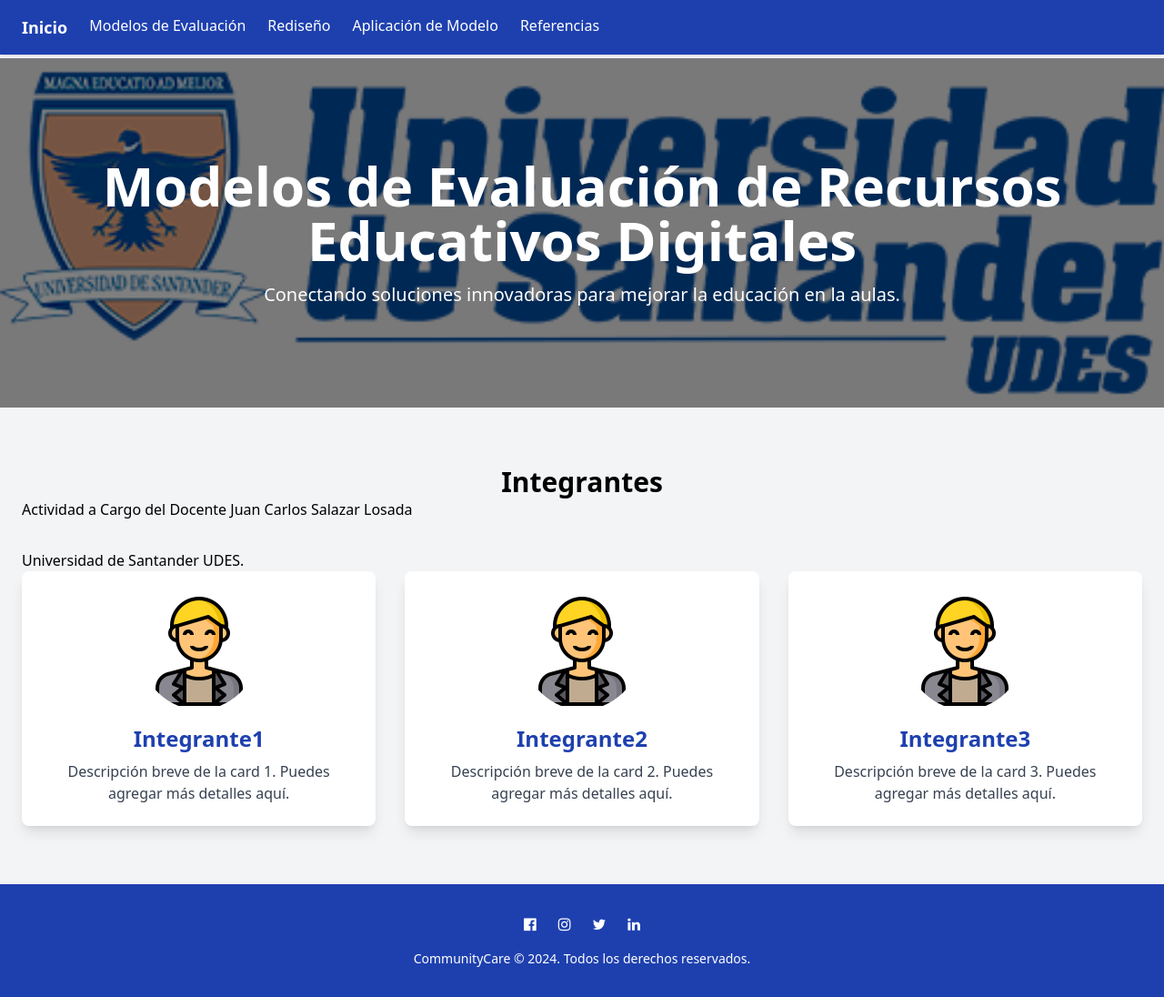
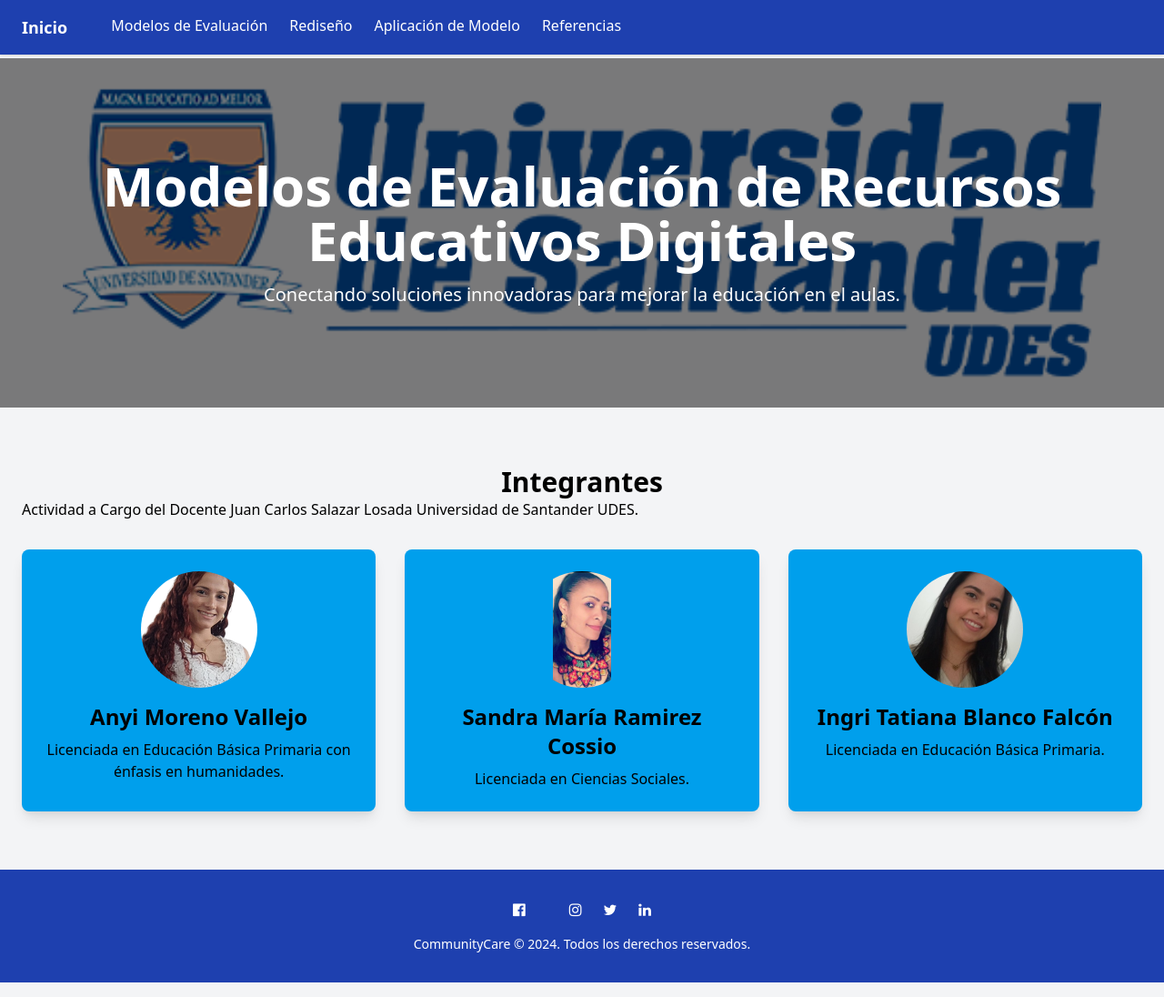
Before and after one commit to kjsvbshk/UDES, a plain HTML site: page public/index.html in a window 1280 px wide. Shown: the whole page at 91% size. Drawn offline with nearby package versions, Linux system fonts and the light colour scheme.

Commit message:
new versel.json and routes

```diff
--- a/postcss.config.js
+++ /dev/null
@@ -1,6 +0,0 @@
-module.exports = {
-  plugins: {
-    tailwindcss: {},
-    autoprefixer: {},
-  },
-}
--- a/src/index.html
+++ b/public/index.html
@@ -5,9 +5,10 @@
     <title>Inicio</title>
     <meta charset="UTF-8">
     <meta name="viewport" content="width=device-width, initial-scale=1">
-    <link href="../public/styles.css" rel="stylesheet">
+    <link href="https://cdn.jsdelivr.net/npm/tailwindcss@2.2.19/dist/tailwind.min.css" rel="stylesheet">
     <link rel="stylesheet" href="https://fonts.googleapis.com/css?family=Lato|Montserrat">
     <link rel="stylesheet" href="https://cdnjs.cloudflare.com/ajax/libs/font-awesome/4.7.0/css/font-awesome.min.css">
+    <script src="https://unpkg.com/@tailwindcss/browser@4"></script>
 </head>
 
 <body class="font-sans bg-gray-100">
@@ -16,78 +17,75 @@
     <nav class="bg-blue-800 shadow fixed w-full top-0 z-50">
         <div class="container mx-auto px-6 py-4 flex justify-between items-center">
             <div class="flex space-x-6">
-                <a href="index.html" class="text-white font-semibold text-lg hover:text-blue-300">Inicio</a>
-                <a href="modelosRED.html" class="text-white hover:text-blue-300">Modelos de Evaluación</a>
-                <a href="rediseno.html" class="text-white hover:text-blue-300">Rediseño</a>
-                <a href="aplicacion.html" class="text-white hover:text-blue-300">Aplicación de Modelo</a>
-                <a href="referencias.html" class="text-white hover:text-blue-300">Referencias</a>
+                <a href="/" class="text-white font-semibold text-lg hover:text-blue-300">Inicio</a>
+                <a href="/modelos" class="text-white hover:text-blue-300">Modelos de Evaluación</a>
+                <a href="/rediseno" class="text-white hover:text-blue-300">Rediseño</a>
+                <a href="/aplicacion" class="text-white hover:text-blue-300">Aplicación de Modelo</a>
+                <a href="/referencias" class="text-white hover:text-blue-300">Referencias</a>
             </div>
         </div>
     </nav>
 
+
     <!-- Banner -->
     <header class="relative mt-16">
-        <div class="w-full h-96 overflow-hidden">
-            <img src="../public/assets/images/udes.png" alt="Banner" class="w-full h-96 object-cover">
+        <div class="w-full h-full overflow-hidden">
+            <img src="./assets/images/udes.png" alt="Banner" class="w-full h-96 object-contain">
         </div>
         <div class="absolute inset-0 bg-black bg-opacity-50 flex items-center justify-center">
             <div class="text-center">
                 <h1 class="text-4xl md:text-6xl font-bold text-white">Modelos de Evaluación de Recursos Educativos Digitales</h1>
-                <p class="text-lg md:text-xl text-white mt-4">Conectando soluciones innovadoras para mejorar la educación en la aulas.</p>
+                <p class="text-lg md:text-xl text-white mt-4">Conectando soluciones innovadoras para mejorar la educación en el aulas.</p>
             </div>
         </div>
     </header>
 
 
-    <!-- Sección: presentaciones-->
   <!-- Sección de Cards -->
     <section class="container mx-auto px-6 py-16">
         <h2 class="font-primary font-bold text-3xl text-center text-Black">Integrantes</h2>
         <div class="flex justify-start flex-col gap-8 items-center p-6 md:p-0">
             <p class="font-primary w-[100%]  text-Black">
-                Actividad a Cargo del Docente Juan Carlos Salazar Losada
+                Actividad a Cargo del Docente Juan Carlos Salazar Losada Universidad de Santander UDES.
             </p>
-
-            <p class="font-primary w-[100%]  text-Black">
-                Universidad de Santander UDES.
-            </p>
+            <p class="font-primary w-[100%]  text-Black"></p>
         </div>
         <div class="grid grid-cols-1 md:grid-cols-3 gap-8">
             <!-- Card 1 -->
-            <div class="bg-white rounded-lg shadow-lg overflow-hidden hover:shadow-xl transition-shadow duration-300">
+            <div class="bg-[#009FEC] rounded-lg shadow-lg overflow-hidden hover:shadow-xl transition-shadow duration-300">
                 <div class="flex flex-col items-center p-6">
                     <figure class="w-32 h-32 rounded-full overflow-hidden">
-                        <img src="../public/assets/images/P1.png" alt="Imagen 1" class="w-full h-full object-cover">
+                        <img src="../public/assets/images/1.jpeg" alt="Imagen 1" class="w-full h-full object-cover">
                     </figure>
-                    <h2 class="text-2xl font-bold text-blue-800 mt-4">Integrante1</h2>
-                    <p class="text-gray-700 text-center mt-2">
-                        Descripción breve de la card 1. Puedes agregar más detalles aquí.
+                    <h2 class="text-2xl text-center font-bold text-Black mt-4">Anyi Moreno Vallejo</h2>
+                    <p class="text-Black text-center mt-2">
+                        Licenciada en Educación Básica Primaria con énfasis en humanidades.
                     </p>
                 </div>
             </div>
 
             <!-- Card 2 -->
-            <div class="bg-white rounded-lg shadow-lg overflow-hidden hover:shadow-xl transition-shadow duration-300">
+            <div class="bg-[#009FEC] rounded-lg shadow-lg overflow-hidden hover:shadow-xl transition-shadow duration-300">
                 <div class="flex flex-col items-center p-6">
                     <figure class="w-32 h-32 rounded-full overflow-hidden">
-                        <img src="../public/assets/images/P1.png" alt="Imagen 2" class="w-full h-full object-cover">
+                        <img src="../public/assets/images/2.jpeg" alt="Imagen 2" class="w-full h-full object-contain">
                     </figure>
-                    <h2 class="text-2xl font-bold text-blue-800 mt-4">Integrante2</h2>
-                    <p class="text-gray-700 text-center mt-2">
-                        Descripción breve de la card 2. Puedes agregar más detalles aquí.
+                    <h2 class="text-2xl text-center font-bold text-Black mt-4">Sandra María Ramirez Cossio</h2>
+                    <p class="text-Black text-center mt-2">
+                        Licenciada en Ciencias Sociales.
                     </p>
                 </div>
             </div>
 
             <!-- Card 3 -->
-            <div class="bg-white rounded-lg shadow-lg overflow-hidden hover:shadow-xl transition-shadow duration-300">
+            <div class="bg-[#009FEC] rounded-lg shadow-lg overflow-hidden hover:shadow-xl transition-shadow duration-300">
                 <div class="flex flex-col items-center p-6">
                     <figure class="w-32 h-32 rounded-full overflow-hidden">
-                        <img src="../public/assets/images/P1.png" alt="Imagen 3" class="w-full h-full object-cover">
+                        <img src="../public/assets/images/3.jpeg" alt="Imagen 3" class="w-full h-full object-cover">
                     </figure>
-                    <h2 class="text-2xl font-bold text-blue-800 mt-4">Integrante3</h2>
-                    <p class="text-gray-700 text-center mt-2">
-                        Descripción breve de la card 3. Puedes agregar más detalles aquí.
+                    <h2 class="text-2xl text-center font-bold text-Black mt-4">Ingri Tatiana Blanco Falcón</h2>
+                    <p class="text-Black text-center mt-2">
+                        Licenciada en Educación Básica Primaria.
                     </p>
                 </div>
             </div>
--- a/src/styles.css
+++ /dev/null
@@ -1,3 +0,0 @@
-@tailwind base;
-@tailwind components;
-@tailwind utilities;
--- a/tailwind.config.js
+++ /dev/null
@@ -1,8 +0,0 @@
-/** @type {import('tailwindcss').Config} */
-module.exports = {
-  content: ["./src/**/*.{html,js}"],
-  theme: {
-    extend: {},
-  },
-  plugins: [],
-}
```
Also changed, not shown: package.json (deleted, +0 -18 lines), public/aplicacion.html (renamed from src/aplicacion.html, +6 -6 lines), public/modelosRED.html (renamed from src/modelosRED.html, +8 -6 lines), public/rediseno.html (renamed from src/referencias.html, +10 -9 lines), public/referencias.html (renamed from src/rediseno.html, +10 -9 lines), public/assets/images/1.jpeg (added), public/assets/images/2.jpeg (added), public/assets/images/3.jpeg (added), public/styles.css (deleted), src/scripts.js (deleted), vercel.json, 1 other file.
